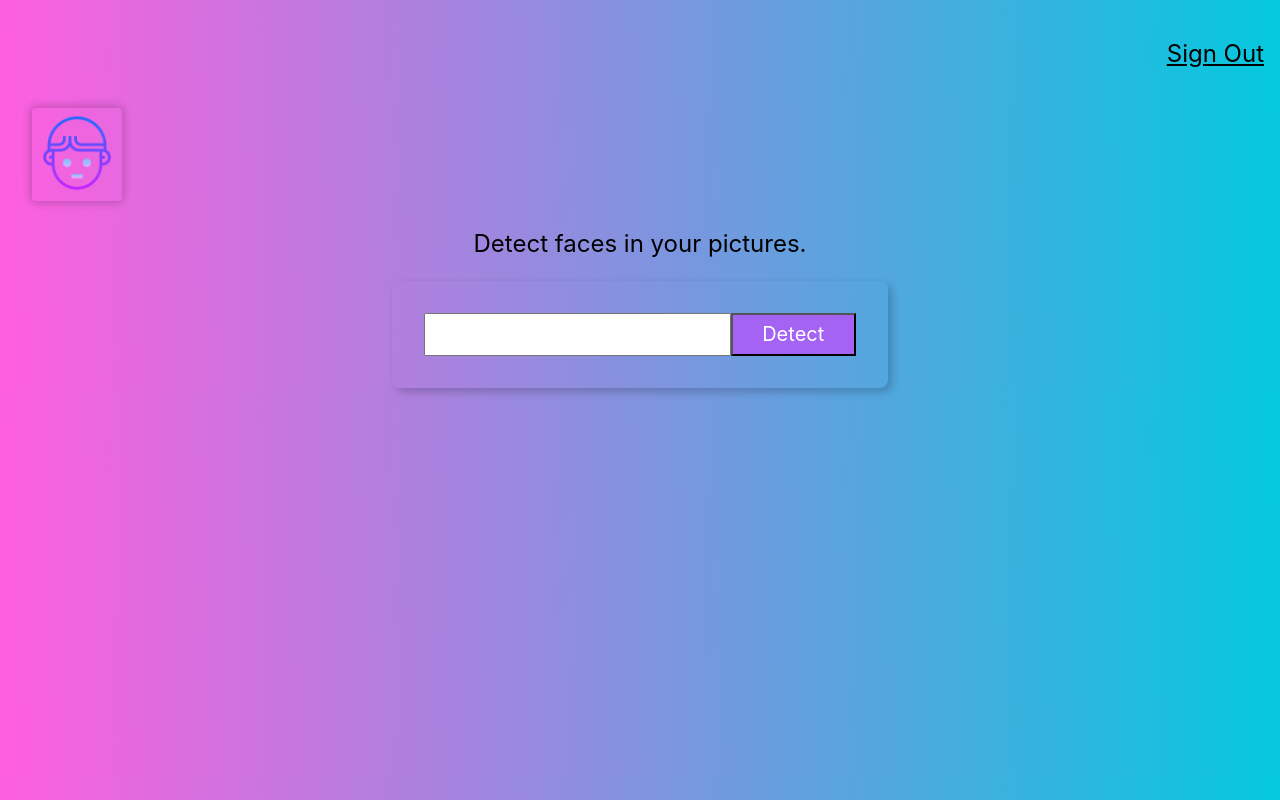
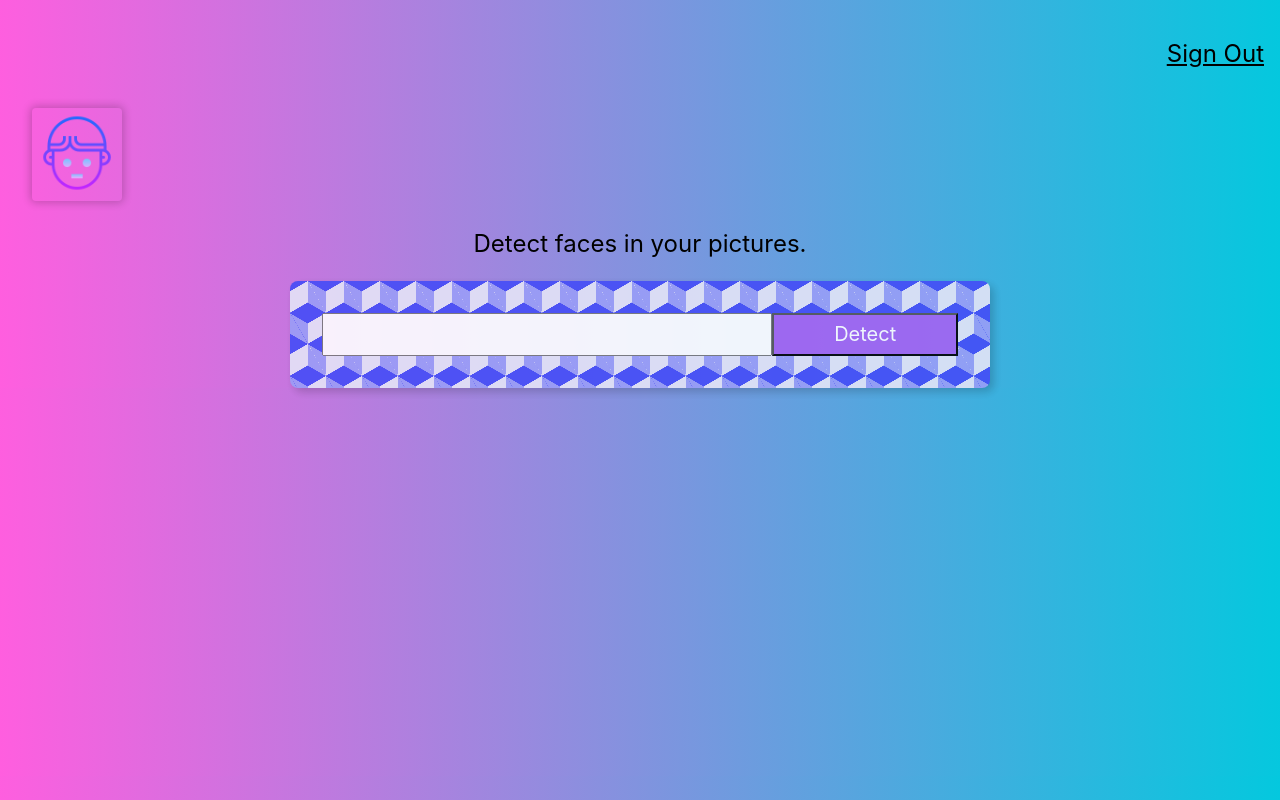
Before and after one commit to beatricehahn/facial-recognition, a React (Create React App) app: page / in a window 1280 px wide. Built offline with nearby package versions, Linux system fonts and the light colour scheme.

Commit message:
Add isometric background to form

```diff
--- a/src/components/ImageLinkForm/ImageLinkForm.css
+++ b/src/components/ImageLinkForm/ImageLinkForm.css
@@ -1,3 +1,8 @@
 .form {
     width: 700px;
+    background-color: #e5e5f7;
+    opacity: 0.9;
+    background-image:  linear-gradient(30deg, #444cf7 12%, transparent 12.5%, transparent 87%, #444cf7 87.5%, #444cf7), linear-gradient(150deg, #444cf7 12%, transparent 12.5%, transparent 87%, #444cf7 87.5%, #444cf7), linear-gradient(30deg, #444cf7 12%, transparent 12.5%, transparent 87%, #444cf7 87.5%, #444cf7), linear-gradient(150deg, #444cf7 12%, transparent 12.5%, transparent 87%, #444cf7 87.5%, #444cf7), linear-gradient(60deg, #444cf777 25%, transparent 25.5%, transparent 75%, #444cf777 75%, #444cf777), linear-gradient(60deg, #444cf777 25%, transparent 25.5%, transparent 75%, #444cf777 75%, #444cf777);
+    background-size: 36px 63px;
+    background-position: 0 0, 0 0, 18px 32px, 18px 32px, 0 0, 18px 32px;
 }
--- a/src/components/ImageLinkForm/ImageLinkForm.js
+++ b/src/components/ImageLinkForm/ImageLinkForm.js
@@ -1,4 +1,5 @@
 import React from 'react';
+import './ImageLinkForm.css';
 
 const ImageLinkForm = () => {
     return (
```
